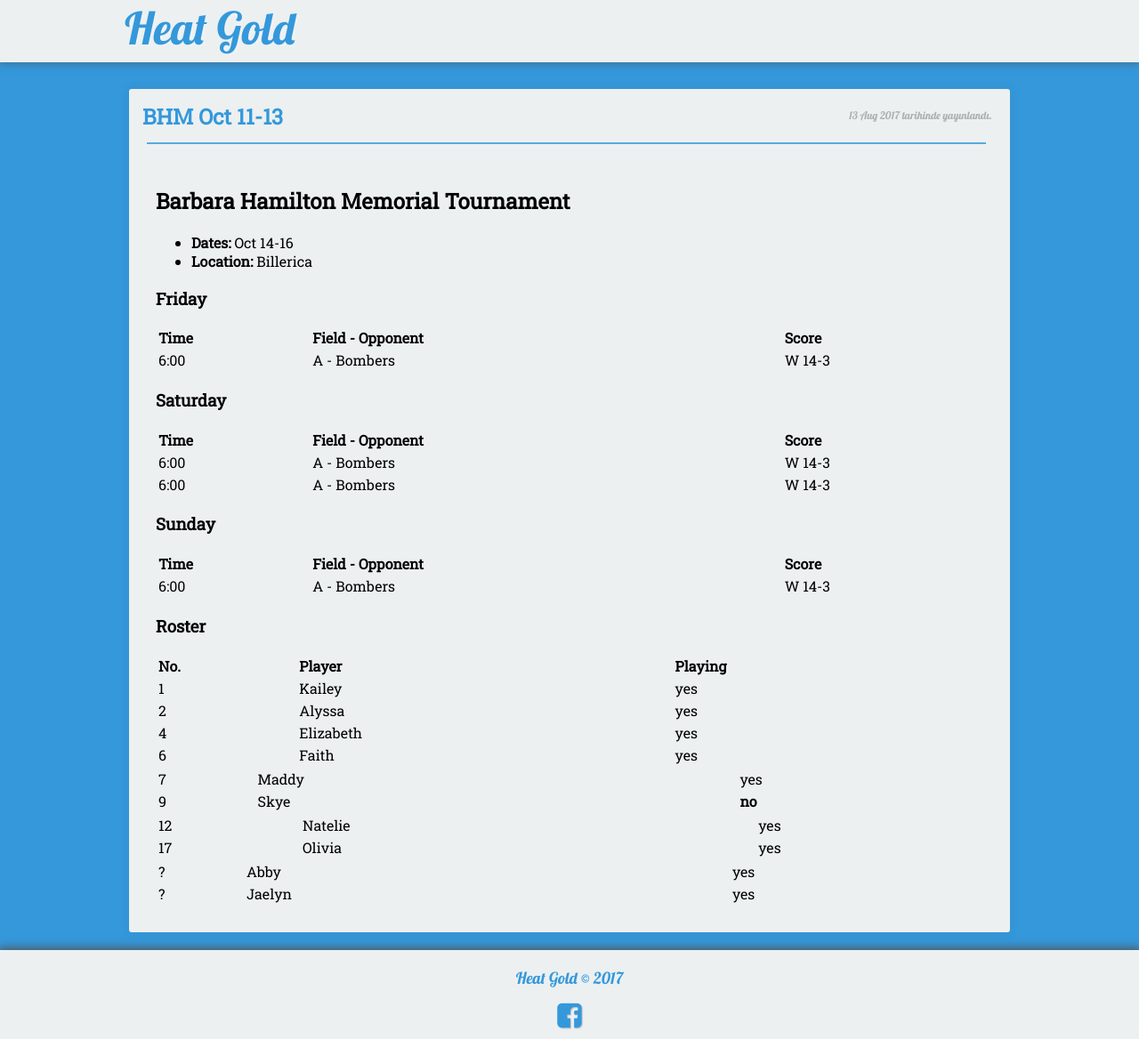
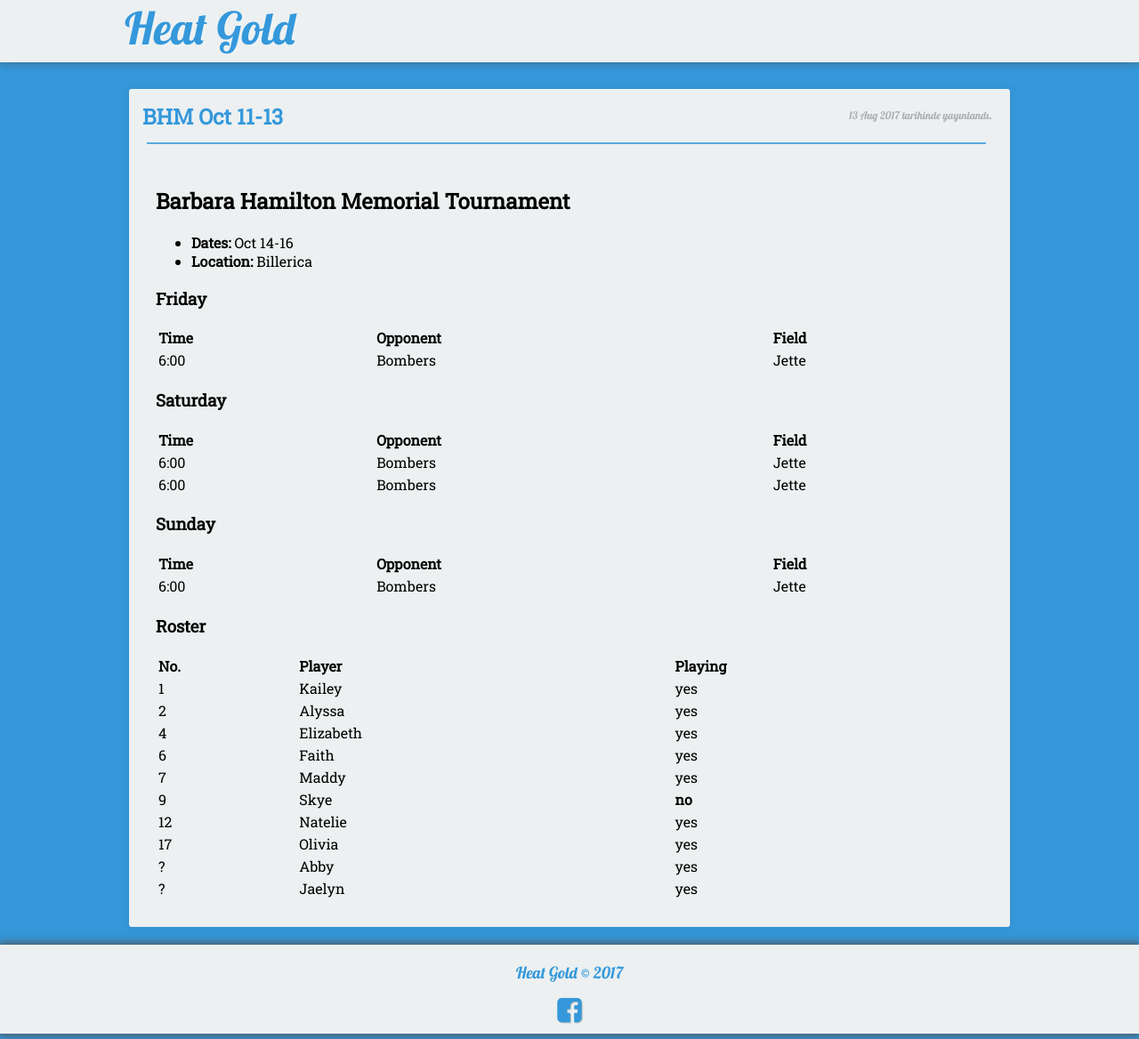
Before and after one commit to seanmerrow/ecf, a Jekyll site: the page built from _posts/2017-08-13-Tourney.md, in a window 1280 px wide. Shown: the whole page at 89% size. Built offline with Jekyll 4.4.1, drawn with Linux system fonts in a browser that asks for light colours; nearby versions of some CDN libraries.

Commit message:
Update 2017-08-13-Tourney.md

```diff
--- a/_posts/2017-08-13-Tourney.md
+++ b/_posts/2017-08-13-Tourney.md
@@ -13,22 +13,22 @@ tag:
 
 ### Friday
 
-| Time | Field - Opponent | Score |
+| Time | Opponent | Field |
 |:---|:---|:---|
-| 6:00 | A - Bombers | W 14-3 |
+| 6:00 | Bombers | Jette |
 
 ### Saturday
 
-| Time | Field - Opponent | Score |
+| Time | Opponent | Field |
 |:---|:---|:---|
-| 6:00 | A - Bombers | W 14-3 |
-| 6:00 | A - Bombers | W 14-3 |
+| 6:00 | Bombers | Jette |
+| 6:00 | Bombers | Jette |
 
 ### Sunday
 
-| Time | Field - Opponent | Score |
+| Time | Opponent | Field |
 |:---|:---|:---|
-| 6:00 | A - Bombers | W 14-3 |
+| 6:00 | Bombers | Jette |
 
 ### Roster
 
@@ -36,15 +36,11 @@ tag:
 |:---|:---|:---|
 |1|Kailey|yes|
 |2|Alyssa|yes|
-|---+---+---|
 |4|Elizabeth|yes|
 |6|Faith|yes|
-
 |7|Maddy|yes|
 |9|Skye|**no**|
-
 |12|Natelie|yes|
 |17|Olivia|yes|
-
 |?|Abby|yes|
 |?|Jaelyn|yes|
```
